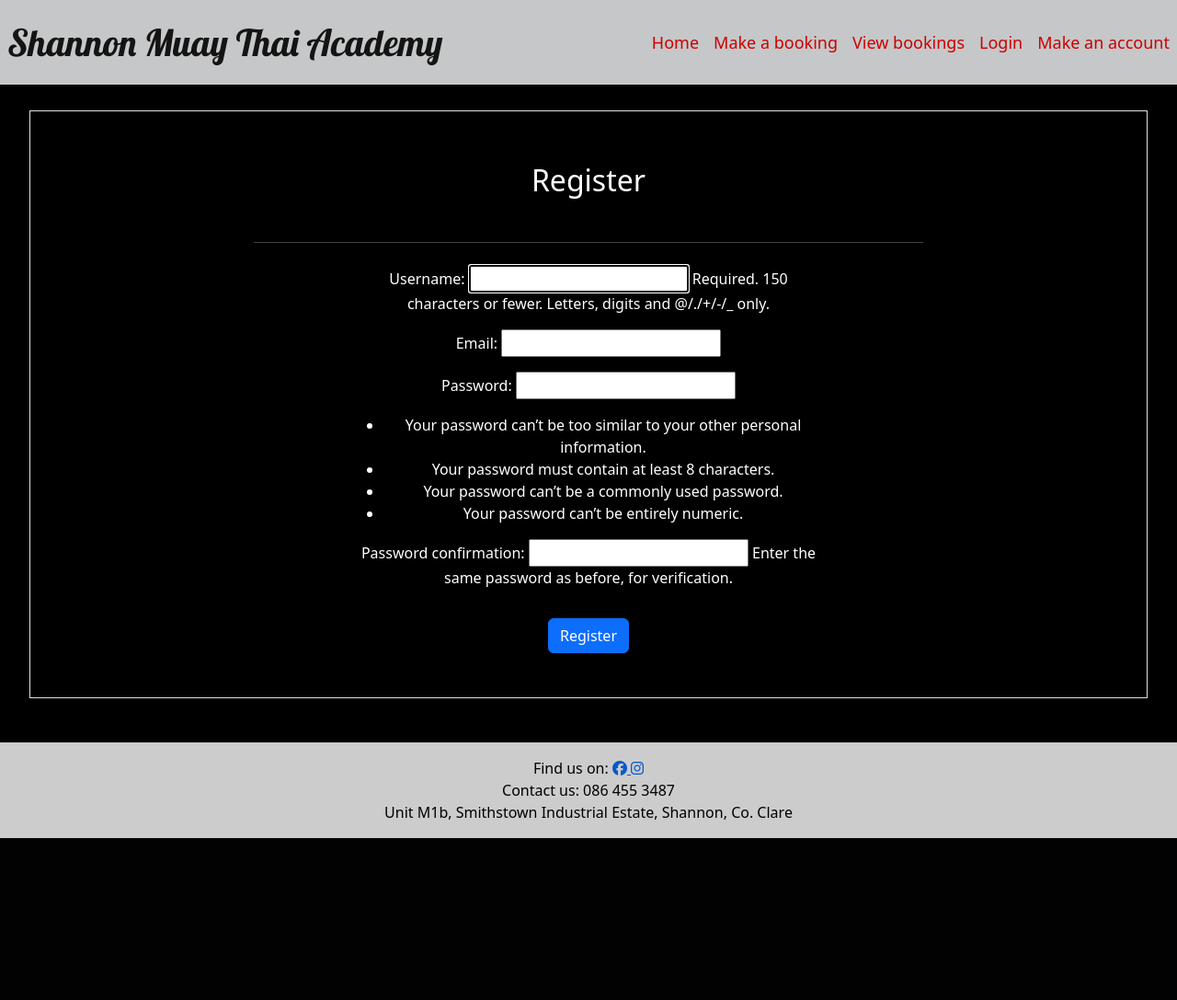
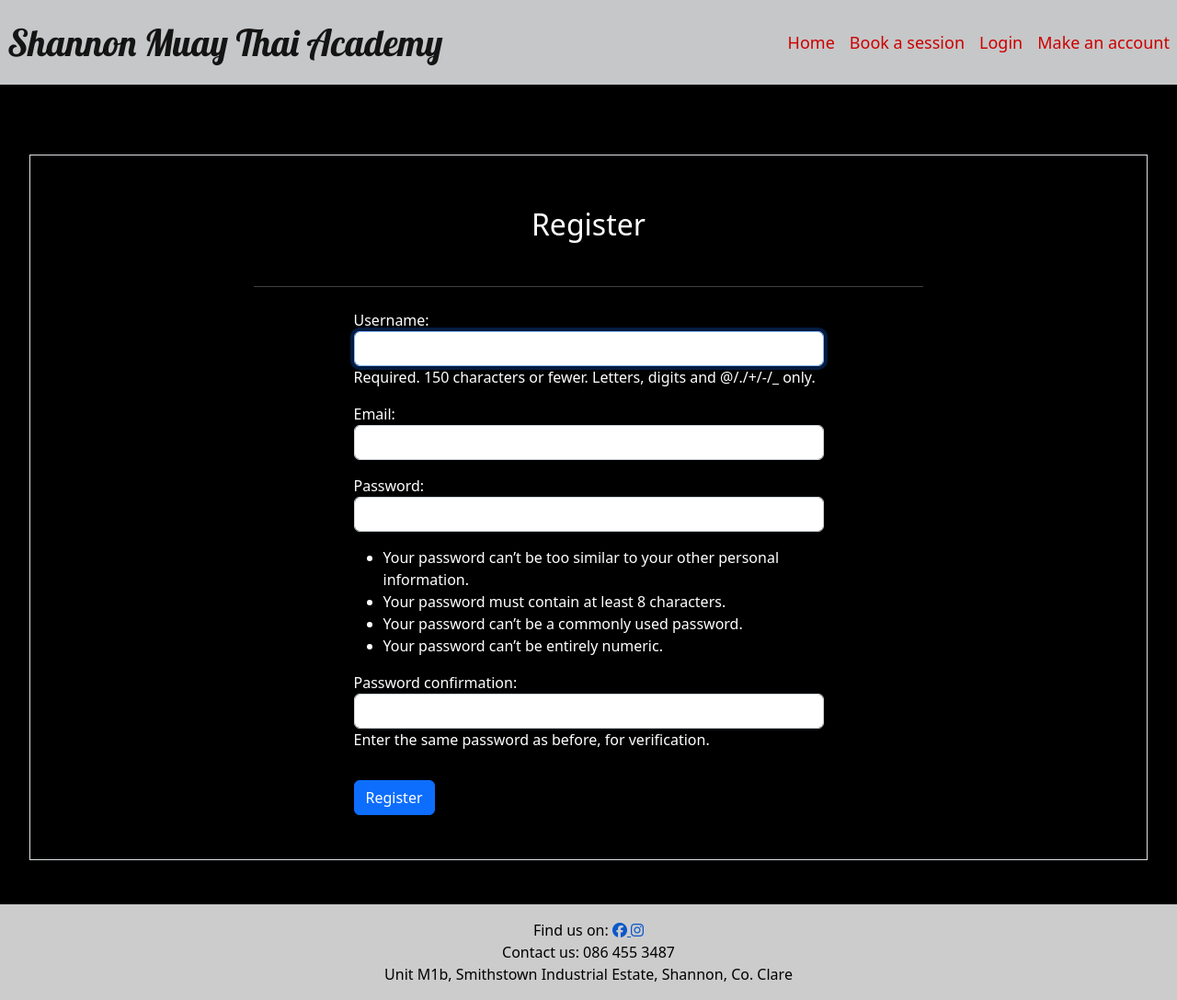
Before and after one commit to Gallie83/PP4-Django, a Django app: page /members/register_user in a window 1280 px wide. Shown: the whole page at 92% size. Before the commit the page ends 911 px from the top, so only its background shows below. Run offline with Django 3.2, Linux system fonts and the light colour scheme; some libraries are stand-ins or nearby versions.

Commit message:
Booking page only available if logged in, footer styling fixed

```diff
--- a/PP4-Django/members/forms.py
+++ b/PP4-Django/members/forms.py
@@ -4,8 +4,16 @@ from django import forms
 
 
 class RegisterUserForm(UserCreationForm):
-    email = forms.EmailField()
+    email = forms.EmailField(widget=forms.EmailInput(
+        attrs={'class': 'form-control'}))
 
     class Meta:
         model = User
         fields = ('username', 'email', 'password1', 'password2')
+
+    def __init__(self, *args, **kwargs):
+        super(RegisterUserForm, self).__init__(*args, **kwargs)
+
+        self.fields['username'].widget.attrs['class'] = 'form-control'
+        self.fields['password1'].widget.attrs['class'] = 'form-control'
+        self.fields['password2'].widget.attrs['class'] = 'form-control'
--- a/PP4-Django/members/templates/authenticate/register_user.html
+++ b/PP4-Django/members/templates/authenticate/register_user.html
@@ -7,8 +7,16 @@
 </div>
 <div class="about my-5">
 
-    <div class="forms text-white text-center py-4 mt-4 border">
-        <h2>Register</h2>
+    <div class="forms text-white py-4 mt-4 border shadow">
+
+        <h2 class="text-center">Register</h2>
+
+        {% if form.errors %}
+        <div class="alert alert-danger m-3 w-50 mx-auto" role="alert">
+            <strong>There was an error with your registration, please try again</strong>
+        </div>
+        {% endif %}
+
         <hr>
         <div class="md-form md-outline w-50 mx-auto" inline="true">
             <form method="POST" class="px-5 py-2">
@@ -18,11 +26,6 @@
 
                 <button type="submit" class="btn btn-primary my-3">Register</button>
             </form>
-            {% if form.errors %}
-            <div class="alert alert-danger alert-dismissible fade show m-3" role="alert">
-                <strong>There was an error with your registration, please try again</strong>
-            </div>
-            {% endif %}
 
         </div>
     </div>
--- a/PP4-Django/static/css/style.css
+++ b/PP4-Django/static/css/style.css
@@ -1,5 +1,9 @@
 body {
     background-color: black;
+    margin: 0;
+    display: flex;
+    min-height: 100vh;
+    flex-direction: column;
 }
 
 #logo-title {
@@ -95,5 +99,7 @@ footer {
     padding: 1em;
     margin-top: 1em;
     opacity: .8;
+    bottom: 0;
+    position: relative;
 
 }
--- a/PP4-Django/templates/base.html
+++ b/PP4-Django/templates/base.html
@@ -11,9 +11,9 @@
     <link rel="preconnect" href="https://fonts.gstatic.com" crossorigin>
     <link href="https://fonts.googleapis.com/css2?family=Lobster&display=swap" rel="stylesheet">
 
-    <!-- Bootstrap Link -->
-    <link href="https://cdn.jsdelivr.net/npm/bootstrap@5.2.1/dist/css/bootstrap.min.css" rel="stylesheet"
-        integrity="sha384-iYQeCzEYFbKjA/T2uDLTpkwGzCiq6soy8tYaI1GyVh/UjpbCx/TYkiZhlZB6+fzT" crossorigin="anonymous">
+    <!-- CSS only -->
+    <link href="https://cdn.jsdelivr.net/npm/bootstrap@5.2.3/dist/css/bootstrap.min.css" rel="stylesheet"
+        integrity="sha384-rbsA2VBKQhggwzxH7pPCaAqO46MgnOM80zW1RWuH61DGLwZJEdK2Kadq2F9CUG65" crossorigin="anonymous">
 
     <!-- Css Link -->
     {% load static %}
@@ -55,8 +55,8 @@
     <script src="https://kit.fontawesome.com/c7dbda0798.js" crossorigin="anonymous"></script>
 
     <!-- JavaScript Bundle with Popper -->
-    <script src="https://cdn.jsdelivr.net/npm/bootstrap@5.2.1/dist/js/bootstrap.bundle.min.js"
-        integrity="sha384-u1OknCvxWvY5kfmNBILK2hRnQC3Pr17a+RTT6rIHI7NnikvbZlHgTPOOmMi466C8"
+    <script src="https://cdn.jsdelivr.net/npm/bootstrap@5.2.3/dist/js/bootstrap.bundle.min.js"
+        integrity="sha384-kenU1KFdBIe4zVF0s0G1M5b4hcpxyD9F7jL+jjXkk+Q2h455rYXK/7HAuoJl+0I4"
         crossorigin="anonymous"></script>
 
 </body>
--- a/PP4-Django/templates/navbar.html
+++ b/PP4-Django/templates/navbar.html
@@ -14,16 +14,18 @@
                 <li class="nav-item active">
                     <a class="nav-link" href="{% url 'home' %}">Home<span class="sr-only"></span></a>
                 </li>
+
                 <!-- Link to the Booking Page -->
                 <li class="nav-item">
-                    <a class="nav-link" href="{% url 'date' %}">Make a booking</a>
-                </li>
-                <!-- User can check existing bookings -->
-                <li class="nav-item">
-                    <a class="nav-link" href="#">View bookings</a>
+                    <a class="nav-link" href="{% url 'date' %}">Book a session</a>
                 </li>
 
                 {% if user.is_authenticated %}
+
+                <!-- If logged in, user can check existing bookings -->
+                <li class="nav-item">
+                    <a class="nav-link" href="#">View my bookings</a>
+                </li>
 
                 <!-- If logged in, user can logout -->
                 <li class="nav-item">
```
Also changed, not shown: PP4-Django/members/templates/authenticate/login.html (+9 -8 lines), PP4-Django/templates/date_form.html (+18 -0 lines).
